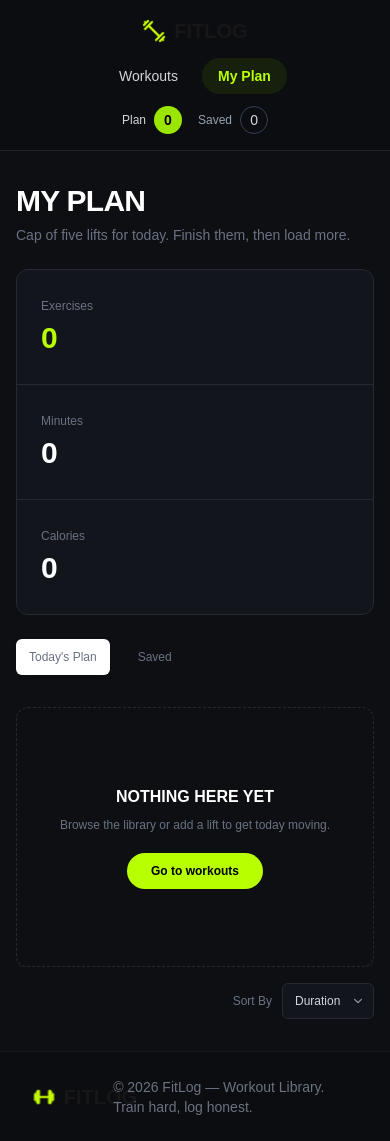
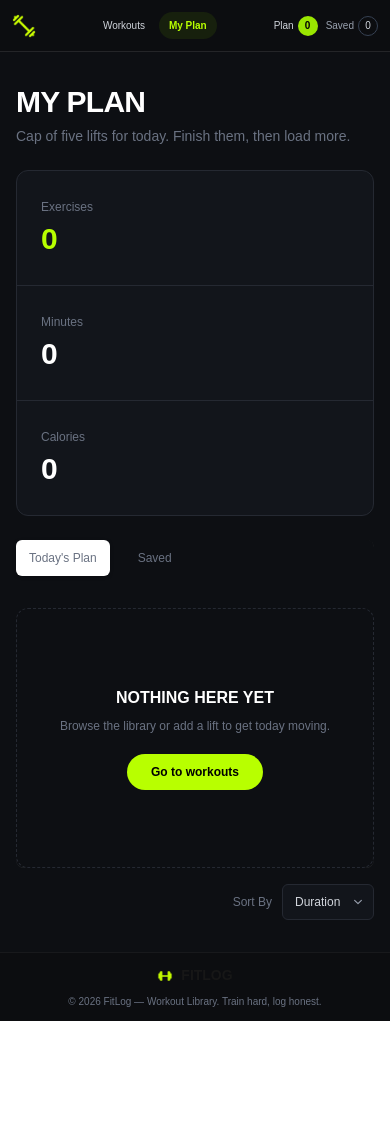
Before and after one commit to mdredoanhasan/Assignment-06-FitLog, a Next.js app: page /myPlan in a window 390 px wide. After the commit the page ends 1021 px from the top, so only its background shows below. Built offline with nearby package versions, Linux system fonts and the light colour scheme.

Commit message:
add more details

```diff
--- a/src/app/components/banner.jsx
+++ b/src/app/components/banner.jsx
@@ -16,7 +16,7 @@ const BannerPage = () => {
             FitLog is a dark, no-nonsense gym companion: pick a lift, lock it
             into today&apos;s plan, and watch the week&apos;s work add up.
           </p>
-          <button className="btn bg-[#C2F800] px-6 py-3 text-sm font-bold text-black/80 md:text-base">
+          <button className="btn bg-[#C2F800] px-6 py-3 rounded-full text-sm font-bold text-black/80 md:text-base">
             BROWSE WORKOUTS
           </button>
         </div>
--- a/src/app/components/footer.jsx
+++ b/src/app/components/footer.jsx
@@ -3,19 +3,19 @@ import React from "react";
 
 const Footer = () => {
   return (
-    <footer className="bg-[#0C0D10] border-t border-white/5">
-      <div className="mx-auto flex h-22.25 w-[96%] items-center justify-between px-6">
-        <div className="flex font-bold text-[20px] items-center">
+    <footer className="border-t border-white/5 bg-[#0C0D10]">
+      <div className="mx-auto flex w-[96%] flex-col items-center justify-between gap-2 px-3 py-3 text-center md:flex-row md:px-6 md:py-4">
+        <div className="flex items-center justify-center font-bold text-[14px] md:text-[20px]">
           <Image
             src={"/footer.png"}
             width={90}
             height={0}
             alt="Nav logo"
-            className="h-6 w-6 mr-2"
+            className="mr-2 h-4 w-4 md:h-6 md:w-6"
           />
-          FITLOG
+          <span>FITLOG</span>
         </div>
-        <p className="text-sm text-gray-500">
+        <p className="text-[10px] text-gray-500 md:text-sm">
           © 2026 FitLog — Workout Library. Train hard, log honest.
         </p>
       </div>
--- a/src/app/components/navber.jsx
+++ b/src/app/components/navber.jsx
@@ -13,26 +13,28 @@ const Navber = () => {
   const isActive2 = pathname === "/myPlan";
   return (
     <div className="sticky top-0 z-10 border-b border-white/10 bg-[#0C0D10]">
-      <div className="container mx-auto mt-4 mb-4 px-4 md:px-6">
-        <div className="flex flex-col gap-3 md:flex-row md:items-center md:justify-between">
-          <div className="flex items-center justify-center font-bold text-[20px] md:justify-start">
+      <div className="container mx-auto mt-3 mb-3 px-3 md:mt-4 md:mb-4 md:px-6">
+        <div className="flex items-center justify-between gap-2 md:flex-row md:gap-3">
+          <div className="flex min-w-0 items-center justify-center md:justify-start">
             <Image
               src={"/logo.png"}
               width={90}
               height={0}
               alt="Nav logo"
-              className="mr-2 h-6 w-6"
+              className="h-6 w-6 md:mr-2 md:h-6 md:w-6"
             />
-            FITLOG
+            <span className="hidden text-[20px] font-bold md:inline">
+              FITLOG
+            </span>
           </div>
 
-          <ul className="flex flex-wrap items-center justify-center gap-2 md:gap-5">
+          <ul className="flex flex-1 items-center justify-center gap-1 sm:gap-2 md:gap-5">
             <Link href={"/"}>
               <button
                 className={
                   isActive
-                    ? "rounded-full bg-[#17200d] px-4 py-2 text-sm font-semibold text-[#b8ff00] md:px-6 md:py-2.5"
-                    : "px-4 py-2 text-sm text-gray-300 md:px-6 md:py-2.5"
+                    ? "rounded-full bg-[#17200d] px-2.5 py-1.5 text-[10px] font-semibold text-[#b8ff00] sm:px-3 sm:text-xs md:px-6 md:py-2.5 md:text-sm"
+                    : "px-2.5 py-1.5 text-[10px] text-gray-300 sm:px-3 sm:text-xs md:px-6 md:py-2.5 md:text-sm"
                 }
               >
                 Workouts
@@ -42,8 +44,8 @@ const Navber = () => {
               <button
                 className={
                   isActive2
-                    ? "rounded-full bg-[#17200d] px-4 py-2 text-sm font-semibold text-[#b8ff00] md:px-6 md:py-2.5"
-                    : "px-4 py-2 text-sm text-gray-300 md:px-6 md:py-2.5"
+                    ? "rounded-full bg-[#17200d] px-2.5 py-1.5 text-[10px] font-semibold text-[#b8ff00] sm:px-3 sm:text-xs md:px-6 md:py-2.5 md:text-sm"
+                    : "px-2.5 py-1.5 text-[10px] text-gray-300 sm:px-3 sm:text-xs md:px-6 md:py-2.5 md:text-sm"
                 }
               >
                 My Plan
@@ -51,19 +53,19 @@ const Navber = () => {
             </Link>
           </ul>
 
-          <div className="flex items-center justify-center gap-4 md:gap-8">
-            <div className="flex items-center gap-2 text-gray-300 md:gap-3">
-              <span className="text-xs md:text-sm">Plan</span>
+          <div className="flex items-center justify-center gap-2 sm:gap-3 md:gap-8">
+            <div className="flex items-center gap-1 text-gray-300 md:gap-3">
+              <span className="text-[10px] md:text-sm">Plan</span>
 
-              <span className="flex h-7 w-7 items-center justify-center rounded-full bg-lime-400 text-sm font-semibold text-black">
+              <span className="flex h-5 w-5 items-center justify-center rounded-full bg-lime-400 text-[10px] font-semibold text-black md:h-7 md:w-7 md:text-sm">
                 {todayPlan.length}
               </span>
             </div>
 
-            <div className="flex items-center gap-2 text-gray-400 md:gap-3">
-              <span className="text-xs md:text-sm">Saved</span>
+            <div className="flex items-center gap-1 text-gray-400 md:gap-3">
+              <span className="text-[10px] md:text-sm">Saved</span>
 
-              <span className="flex h-7 w-7 items-center justify-center rounded-full border border-gray-700 text-sm text-gray-300">
+              <span className="flex h-5 w-5 items-center justify-center rounded-full border border-gray-700 text-[10px] text-gray-300 md:h-7 md:w-7 md:text-sm">
                 {savedPlan.length}
               </span>
             </div>
```
